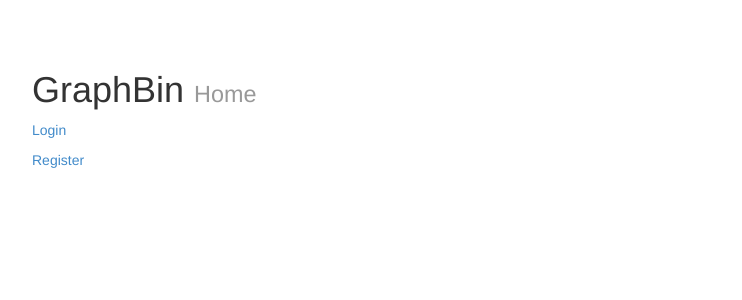
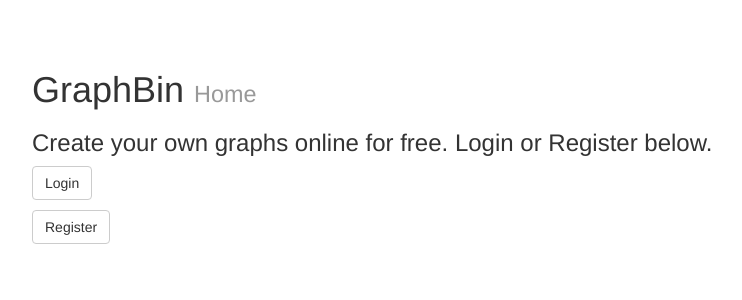
Before and after one commit to tomzaragoza/graphbin, a Flask app: page / in a window 1280 px wide. Shown: the top 300 px of the page, without its empty margins (38-780 px from the left). Run offline with Flask 2, Linux system fonts and the light colour scheme.

Commit message:
Some changes to frontend

```diff
--- a/app.py
+++ b/app.py
@@ -147,6 +147,7 @@ def login():
 			else:
 				form = LoginForm(request.form)
 				print "incorrect username or password! try again"
+				flash("aww ye")
 				return render_template('login.html', form=form)
 
 		except RqlRuntimeError:
@@ -219,6 +220,11 @@ def graph(graphname):
 	except RqlRuntimeError:
 		return "Error: Graph '{0}'' does not exist".format(graphname)
 
+@app.route('/graph/settings/<graphname>')
+@login_required
+def graph_settings(graphname):
+	""" Load settings page for a particular graph """
+	pass
 
 @app.route('/store/<graphname>', methods=["POST"])
 @login_required
--- a/templates/graph.html
+++ b/templates/graph.html
@@ -27,6 +27,7 @@
 					<p>Source node: <strong id="source"></strong></p>
 					<p>Target node: <strong id="target"></strong></p>
 					<button class="btn btn-success" id="addEdge">Add Edge</button>
+					<button class="btn btn-success" id="deleteEdge">Delete Edge</button>
 					<button class="btn btn-success" id="clearNodes">Clear Nodes</button>
 					<br>
 
--- a/templates/index.html
+++ b/templates/index.html
@@ -10,9 +10,11 @@
 		<body>
 			<div class="container" style="padding-top: 50px;">
 				<h1> GraphBin <small>Home</small></h1>
+
+				<h3>Create your own graphs online for free. Login or Register below.</h3>
 				{% if not logged_in %}
-				<p><a href="/login">Login</a></p>
-				<p><a href="/register">Register</a></p>
+				<p><a class="btn btn-default" href="/login">Login</a></p>
+				<p><a class="btn btn-default" href="/register">Register</a></p>
 				{% else %}
 				<p><a href="/account">Your Account</a></p>
 				{% endif %}
```
Also changed, not shown: templates/account.html (+18 -4 lines).
